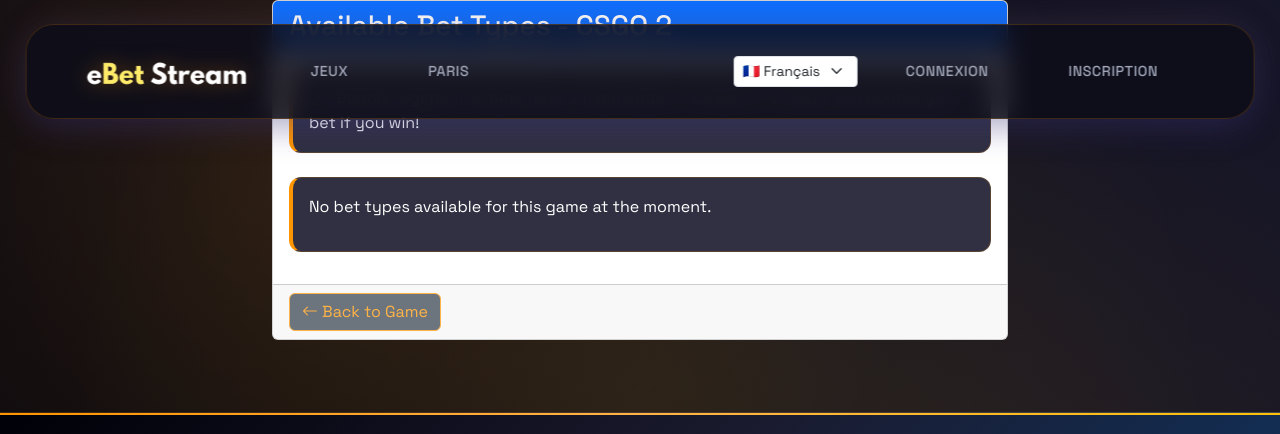
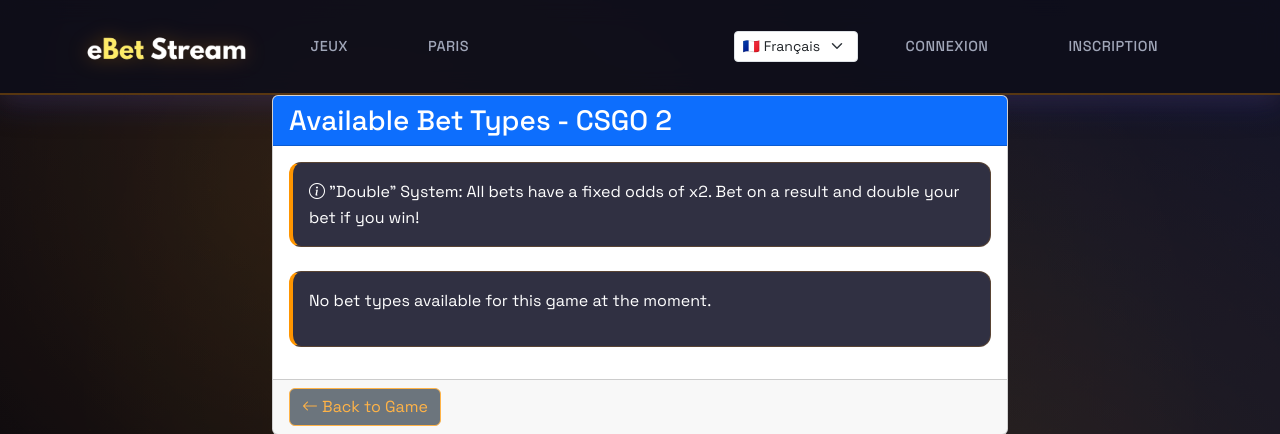
Before and after one commit to rene1001/eBet-Stream, a Django app: page /betting/types/5/ in a window 1280 px wide. Shown: the top 434 px of the page. Run offline with Django 5.2, Linux system fonts and the light colour scheme; data comes from the database, SQL or seed files in the repository; data that the repository does not hold is empty.

Commit message:
Make the navigation bar a static element instead of floating
Update CSS in sport-style.css to change the navbar from a fixed, floating position to a static one, removing specific positioning, transforms, and animations.

Replit-Commit-Author: Agent
Replit-Commit-Session-Id: 8117409b-b8f8-421f-a77d-8989a4fb6475
Replit-Commit-Checkpoint-Type: intermediate_checkpoint
Replit-Commit-Screenshot-Url: https://storage.googleapis.com/screenshot-production-us-central1/09129d1f-81ed-47d8-91bd-9fd91e951cca/8117409b-b8f8-421f-a77d-8989a4fb6475/zsHJSOV

```diff
--- a/eBetStream/static/css/sport-style.css
+++ b/eBetStream/static/css/sport-style.css
@@ -137,24 +137,25 @@ body::after {
   100% { transform: translateY(-60px); }
 }
 
-/* Futuristic Navigation - Floating Command Center */
+/* Navigation - Static Layout */
 .navbar {
-  position: fixed !important;
-  top: var(--space-m);
-  left: 50%;
-  transform: translateX(-50%);
-  width: 96%;
-  max-width: 1400px;
+  position: static !important;
+  top: auto;
+  left: auto;
+  transform: none;
+  width: 100%;
+  max-width: none;
   background: rgba(13, 13, 26, 0.85);
   backdrop-filter: var(--blur-glass);
-  border: 1px solid rgba(255, 149, 0, 0.2);
-  border-radius: var(--radius-xl);
+  border: none;
+  border-bottom: 2px solid rgba(255, 149, 0, 0.3);
+  border-radius: 0;
   padding: var(--space-s) var(--space-l);
-  z-index: 1000;
+  z-index: auto;
   box-shadow:
     var(--shadow-glass),
-    0 0 40px rgba(255, 149, 0, 0.1);
-  animation: navMaterialize 1s cubic-bezier(0.175, 0.885, 0.32, 1.275);
+    0 4px 20px rgba(255, 149, 0, 0.1);
+  animation: none;
 }
 
 @keyframes navMaterialize {
```
